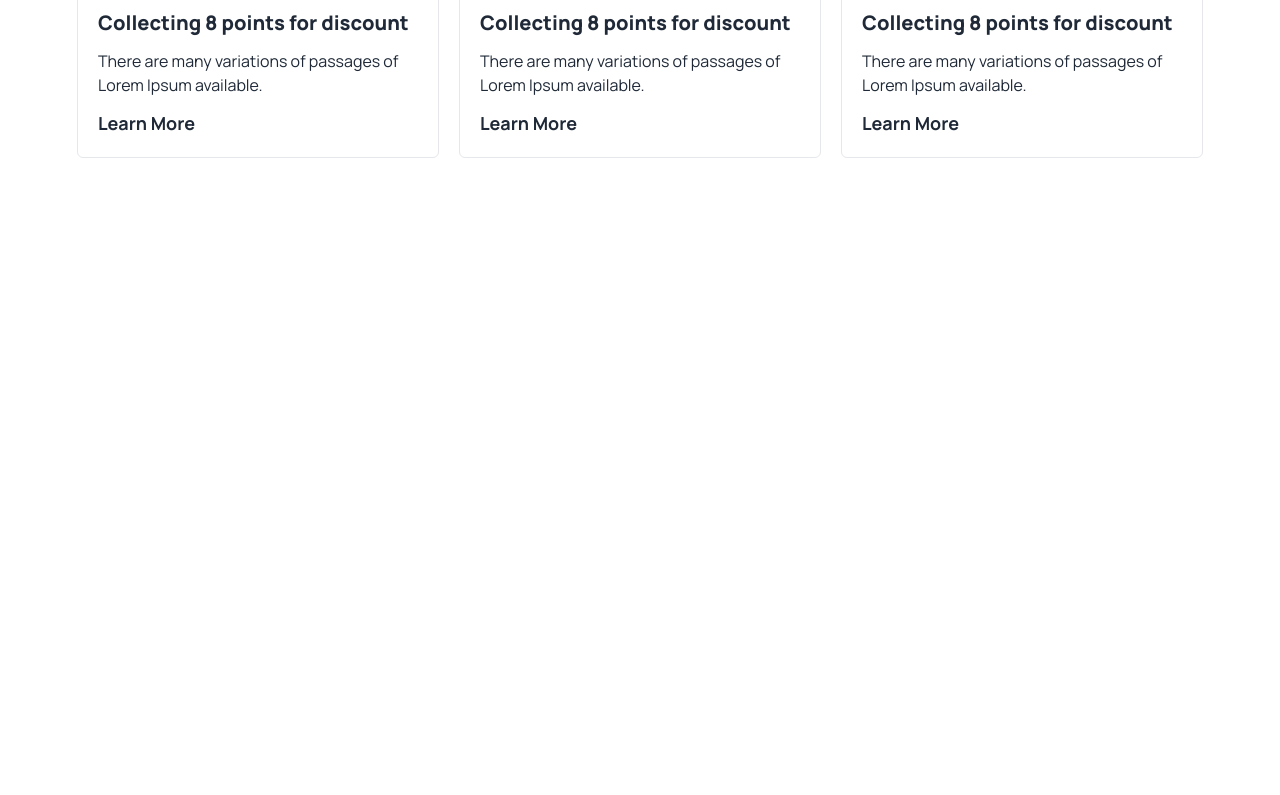
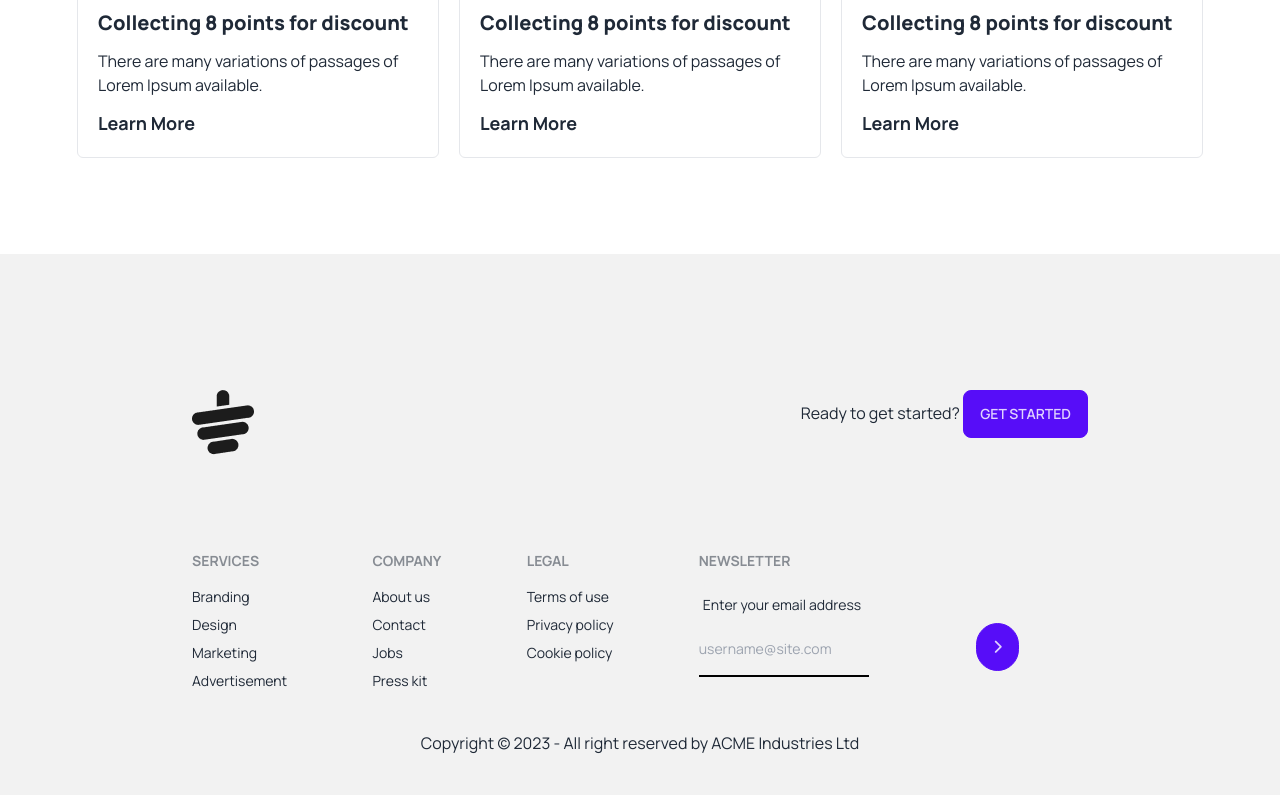
Before and after one commit to mohiuddin143/coffee-house, a plain HTML site: page index.html in a window 1280 px wide. Shown: the part 3070-3865 px from the top of the page. Before the commit the page ends 3324 px from the top, so only its background shows below. Drawn offline with nearby package versions, Linux system fonts and the light colour scheme; files whose address does not match are found by name.

Commit message:
footer end

```diff
--- a/index.html
+++ b/index.html
@@ -119,7 +119,10 @@
             </div>
             <div class="space-y-5 flex-1">
                 <h3 class="text-5xl font-extrabold">Great Tea, Freshly <br> Presented</h3>
-                <p>The meaning of gong cha is chanese is to provide the best tea to emperor from all possessions . It represents the highest quality and self expectation. Establishing in 2006, Gong cha had been deeply appreciated by its custoers  because of good words of mouth and unique customized service orginated from Taiwan.</p>
+                <p>The meaning of gong cha is chanese is to provide the best tea to emperor from all possessions . It
+                    represents the highest quality and self expectation. Establishing in 2006, Gong cha had been deeply
+                    appreciated by its custoers because of good words of mouth and unique customized service orginated
+                    from Taiwan.</p>
                 <h4 class="text-xl font-extrabold mt-8">Unique Taste</h4>
                 <p>A Unique and different style from other teapots gives a luxurious and minimalist impression</p>
                 <h4 class="text-xl font-extrabold mt-8">Premium Quality</h4>
@@ -127,13 +130,16 @@
             </div>
         </section>
         <!-- client section -->
-        <section class="my-24 flex flex-col lg:flex-row gap-12 rounded-xl bg-gradient-to-r from-[#FF8938] to-[#F00] px-16 py-24">
+        <section
+            class="my-24 flex flex-col lg:flex-row gap-12 rounded-xl bg-gradient-to-r from-[#FF8938] to-[#F00] px-16 py-24">
             <div class="flex items-center lg:pr-32">
                 <div class="space-y-5">
                     <h2 class="text-5xl font-extrabold text-white">
                         Meet Our Super <br> Clients
                     </h2>
-                    <p class="text-white">There are many variations of passages of Lorem Ipsum available, but the majority have suffered alteration in some form, by injected humour, or randomised words which don't look even slightly believable. </p>
+                    <p class="text-white">There are many variations of passages of Lorem Ipsum available, but the
+                        majority have suffered alteration in some form, by injected humour, or randomised words which
+                        don't look even slightly believable. </p>
                     <button class="btn btn-primary">Show All</button>
                 </div>
             </div>
@@ -141,8 +147,10 @@
             <div class="relative">
                 <!--next review -->
                 <div class="relative mb-16 z-10 opacity-40 p-10 rounded-lg bg-white">
-                    <img class="absolute -top-5 -left-5 border-4 border-white rounded-full bg-white" src="images/client.png" alt="">
-                    <p>We are providing the best and suitable home insurance services for the people who are interested to treatment</p>
+                    <img class="absolute -top-5 -left-5 border-4 border-white rounded-full bg-white"
+                        src="images/client.png" alt="">
+                    <p>We are providing the best and suitable home insurance services for the people who are interested
+                        to treatment</p>
                     <h4 class="font-bold mt-5">Ilham Yuda</h4>
                     <p class="font-medium">Businessman</p>
                     <div class="flex justify-end">
@@ -151,8 +159,10 @@
                 </div>
                 <!--current review -->
                 <div class="absolute z-20 top-40 lg:-left-32 lg:w-[430px] p-10 rounded-lg bg-white">
-                    <img class="absolute -top-5 -left-5 border-4 border-white rounded-full bg-white" src="images/client.png" alt="">
-                    <p>We are providing the best and suitable home insurance services for the people who are interested to treatment</p>
+                    <img class="absolute -top-5 -left-5 border-4 border-white rounded-full bg-white"
+                        src="images/client.png" alt="">
+                    <p>We are providing the best and suitable home insurance services for the people who are interested
+                        to treatment</p>
                     <h4 class="font-bold mt-5">Ilham Yuda</h4>
                     <p class="font-medium">Businessman</p>
                     <div class="flex justify-end">
@@ -161,8 +171,10 @@
                 </div>
                 <!--previous review -->
                 <div class="relative z-10 opacity-40 p-10 rounded-lg bg-white">
-                    <img class="absolute -top-5 -left-5 border-4 border-white rounded-full bg-white" src="images/client.png" alt="">
-                    <p>We are providing the best and suitable home insurance services for the people who are interested to treatment</p>
+                    <img class="absolute -top-5 -left-5 border-4 border-white rounded-full bg-white"
+                        src="images/client.png" alt="">
+                    <p>We are providing the best and suitable home insurance services for the people who are interested
+                        to treatment</p>
                     <h4 class="font-bold mt-5">Ilham Yuda</h4>
                     <p class="font-medium">Businessman</p>
                     <div class="flex justify-end">
@@ -171,10 +183,12 @@
                 </div>
             </div>
         </section>
-           <!-- News sections -->
-           <section class="text-center my-24">
+        <!-- News sections -->
+        <section class="text-center my-24">
             <h1 class="text-[#1C1C1C] font-extrabold text-5xl mb-5">News & Events</h1>
-            <p class="max-w-6xl text-xl mx-auto">There are many variations of passages of Lorem Ipsum available, but the majority have suffered alteration in some form, by injected humour, or randomised words which don't look even slightly believable. </p>
+            <p class="max-w-6xl text-xl mx-auto">There are many variations of passages of Lorem Ipsum available, but the
+                majority have suffered alteration in some form, by injected humour, or randomised words which don't look
+                even slightly believable. </p>
             <div class="flex justify-center text-center flex-col lg:flex-row lg:gap-5 m-5">
                 <!-- first card -->
                 <div class="rounded-md border space-y-3 p-5 text-start">
@@ -201,9 +215,56 @@
                     <h3 class="font-bold text-lg">Learn More</h3>
                 </div>
             </div>
-           </section>
+        </section>
     </main>
-    <footer></footer>
+
+    <footer class="px-48 py-10 bg-base-200 text-base-content">
+        <div class="flex justify-between my-24">
+            <img src="images/cup.png" alt="">
+                <p>
+                    <span>Ready to get started?</span>
+                    <button class="btn btn-primary">Get Started</button>
+                </p>
+
+        </div>
+        <div class="footer">
+            <nav>
+                <header class="footer-title">Services</header>
+                <a class="link link-hover">Branding</a>
+                <a class="link link-hover">Design</a>
+                <a class="link link-hover">Marketing</a>
+                <a class="link link-hover">Advertisement</a>
+            </nav>
+            <nav>
+                <header class="footer-title">Company</header>
+                <a class="link link-hover">About us</a>
+                <a class="link link-hover">Contact</a>
+                <a class="link link-hover">Jobs</a>
+                <a class="link link-hover">Press kit</a>
+            </nav>
+            <nav>
+                <header class="footer-title">Legal</header>
+                <a class="link link-hover">Terms of use</a>
+                <a class="link link-hover">Privacy policy</a>
+                <a class="link link-hover">Cookie policy</a>
+            </nav>
+            <form>
+                <header class="footer-title">Newsletter</header>
+                <fieldset class="form-control w-80">
+                    <label class="label">
+                        <span class="label-text">Enter your email address</span>
+                    </label>
+                    <div class="relative">
+                        <input type="text" placeholder="username@site.com" class="py-4 bg-transparent border-b-2 border-black outline-none" />
+                        <button class="btn btn-primary absolute top-0 right-0 rounded-full"><i class="fa-solid fa-chevron-right"></i></button>
+                    </div>
+                </fieldset>
+            </form>
+        </div>
+        <div class="footer-center mt-10">
+            <p>Copyright © 2023 - All right reserved by ACME Industries Ltd</p>
+        </div>
+    </footer>
 </body>
 
 </html>
```
